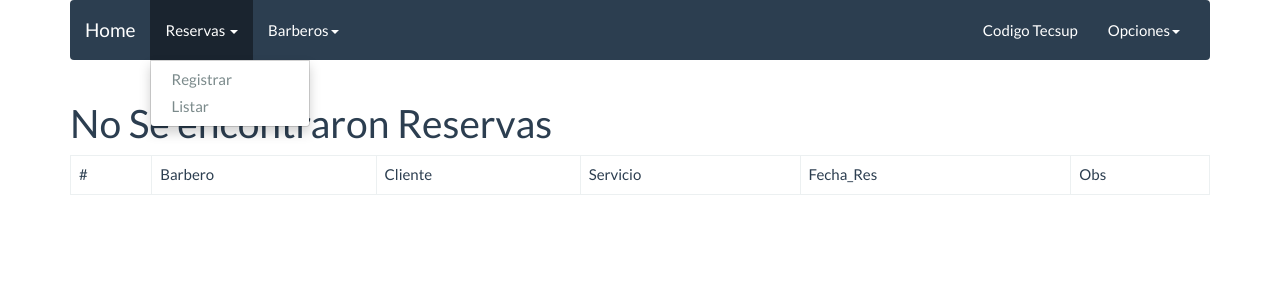
After one commit to burritorepo/python-MySQL, a Django app: page /listar/ in a window 1280 px wide, after a click on "Reservas". The commit adds this page. Shown: the top 300 px of the page. Run offline with Django 3.2, Linux system fonts and the light colour scheme; data that the repository does not hold is empty; some libraries are stand-ins or nearby versions.

Commit message:
added reserva_list.html

```diff
--- a/ProjectoBarberia/ProjectoBarberia/ProjectoBarberia/urls.py
+++ b/ProjectoBarberia/ProjectoBarberia/ProjectoBarberia/urls.py
@@ -21,5 +21,7 @@ urlpatterns = [
     path('admin/', admin.site.urls),
     path('',views.home,name='home'),
     path('codigo/django',views.ejemplo,name='ejemplo'),
-    path('inicio',views.index,name='index')
+    path('inicio/',views.index,name='index'),
+    path('nuevo/',views.reserva_view,name='reserva_view'),
+    path('listar/',views.reserva_list,name='reserva_list'),
 ]
--- a/ProjectoBarberia/ProjectoBarberia/ReservaBarberia/models.py
+++ b/ProjectoBarberia/ProjectoBarberia/ReservaBarberia/models.py
@@ -51,7 +51,7 @@ class Reserva(models.Model):
     codbarbero = models.ForeignKey(Barbero,on_delete = models.CASCADE)
     codclie = models.ForeignKey(Cliente,on_delete = models.CASCADE)
     codserv = models.ManyToManyField(Servicio)
-    fecha = models.DateField(auto_now = True) #por defecto retorna la fecha del sistema
+    fecha = models.DateField() #por defecto retorna la fecha del sistema
     obs = models.TextField()
 
     class Meta:
--- a/ProjectoBarberia/ProjectoBarberia/ReservaBarberia/views.py
+++ b/ProjectoBarberia/ProjectoBarberia/ReservaBarberia/views.py
@@ -1,6 +1,9 @@
 from django.shortcuts import render
 from django.http import HttpResponse
 from django.template import RequestContext
+from ReservaBarberia.forms import ReservaForm
+from ReservaBarberia.models import Reserva
+
 def home (request):
     context = {'foo': 'bar'}
     return render(request,'base.html',context)
@@ -17,4 +20,18 @@ la plantilla de la aplicacion ReservaBarberia, que hereda su diseño de base.htm
 def index (request):
     return render (request, 'reservas/index.html')
 
+def reserva_view (request):
+    if request.method == "POST":
+        form = ReservaForm(request.POST)
+        if form.is_valid():
+            form.save()
+        return render(request,'reservas/index.html',{'form':form})
+    else:
+        form = ReservaForm()
+        return render(request,'reservas/reserva_form.html',{'form':form})
+
+def reserva_list (request):
+    reserva = Reserva.objects.all()
+    context = {'reservas': reserva}
+    return render(request,'reservas/reserva_list.html',context)
 # Create your views here.
--- a/ProjectoBarberia/ProjectoBarberia/templates/base/base.html
+++ b/ProjectoBarberia/ProjectoBarberia/templates/base/base.html
@@ -7,7 +7,7 @@
 	{% block extrastatic %}
 	{% endblock %}
 
-	<link rel="stylesheet" href="{% static 'css/bootstrap.min.css' %}">
+	<link rel='stylesheet' href="{% static 'css/bootstrap.min.css' %}">
 	<title>{% block title %}Document {% endblock %}</title>
 </head>
 <body>
@@ -28,8 +28,8 @@
 		                      		<li class="dropdown">
 		                        		<a href="#" class="dropdown-toggle" data-toggle="dropdown" role="button" aria-expanded="false">Reservas <span class="caret"></span></a>
 				                        <ul class="dropdown-menu" role="menu">
-				                        	<li><a href="#">Registrar</a></li>
-				                        	<li><a href="#">Listar</a></li>
+				                        	<li><a href="../nuevo/">Registrar</a></li>
+				                        	<li><a href="../listar/">Listar</a></li>
 				                        </ul>
 		                      		</li>
 			                        <li class="dropdown">
@@ -69,7 +69,9 @@
 	{% block footer %}
 	{% endblock%}
 </div>
+
 <script src="https://code.jquery.com/jquery-1.10.2.min.js"></script>
+<script src="{% static 'js/bootstrap.min.js' %}"></script>
 
 	{% block extrajs %}
 	{% endblock %}
--- /dev/null
+++ b/ProjectoBarberia/ProjectoBarberia/templates/reservas/reserva_list.html
@@ -0,0 +1,32 @@
+{% extends 'base/base.html' %}
+{% block content %}
+
+<table class="table table-bordered">
+	<thead>
+		<tr>
+			<td>#</td>
+			<td>Barbero</td>
+			<td>Cliente</td>
+			<td>Servicio</td>
+			<td>Fecha_Res</td>
+			<td>Obs</td>
+		</tr>
+	</thead>
+	<tbody>
+        {% if reservas %}
+        {% for reserva in  reservas %}
+		<tr>
+            <td>{{ reserva.codreserva }}</td>
+            <td>{{ reserva.codbarbero }}</td>
+            <td>{{ reserva.codclie }}</td>
+            <td>{{ reserva.codserv}}</td>
+			<td>{{ reserva.fecha}}</td>
+			<td>{{ reserva.obs}}</td>
+        </tr>
+        {% endfor %}
+        {% else %}
+        <h1>No Se encontraron Reservas</h1>
+        {% endif %}
+	</tbody>
+</table>
+{% endblock%}
```
Also changed, not shown: ProjectoBarberia/ProjectoBarberia/ReservaBarberia/forms.py (added, +30 -0 lines), ProjectoBarberia/ProjectoBarberia/templates/reservas/reserva_form.html (added, +9 -0 lines), ProjectoBarberia/ProjectoBarberia/ReservaBarberia/migrations/0007_auto_20190410_1711.py (added), 1 other file.
